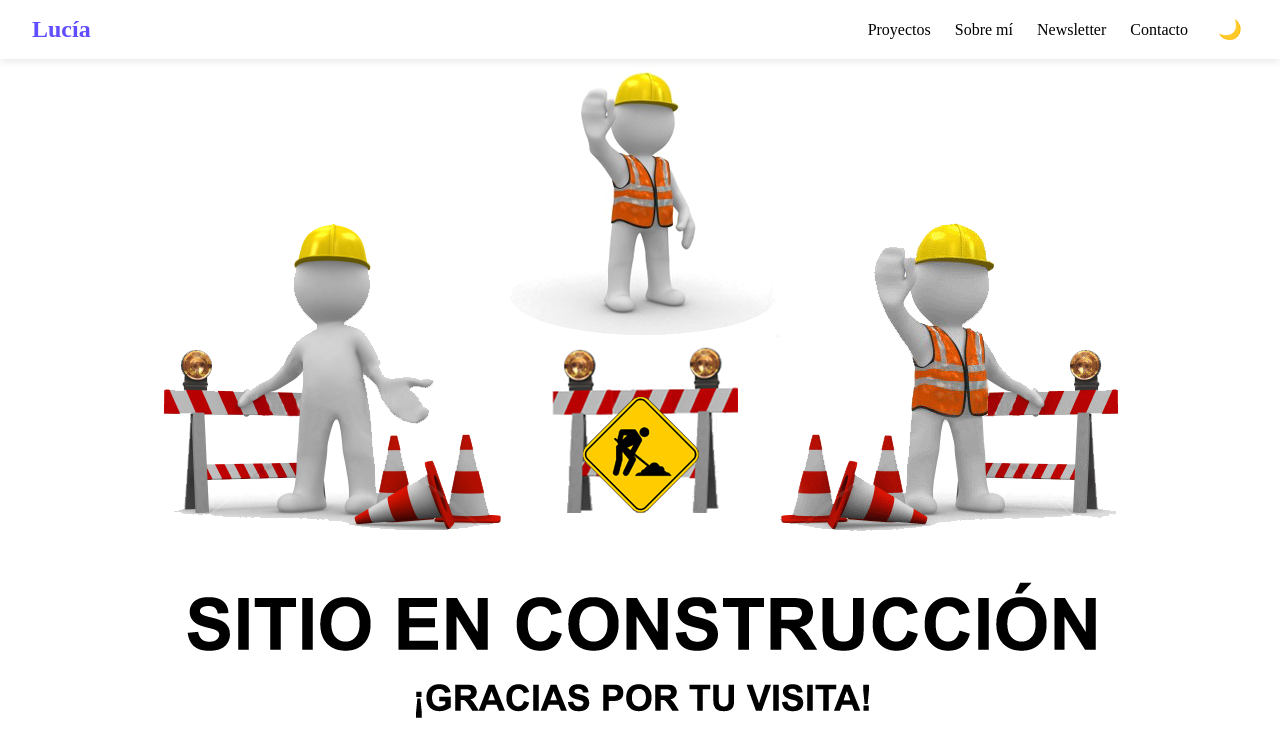
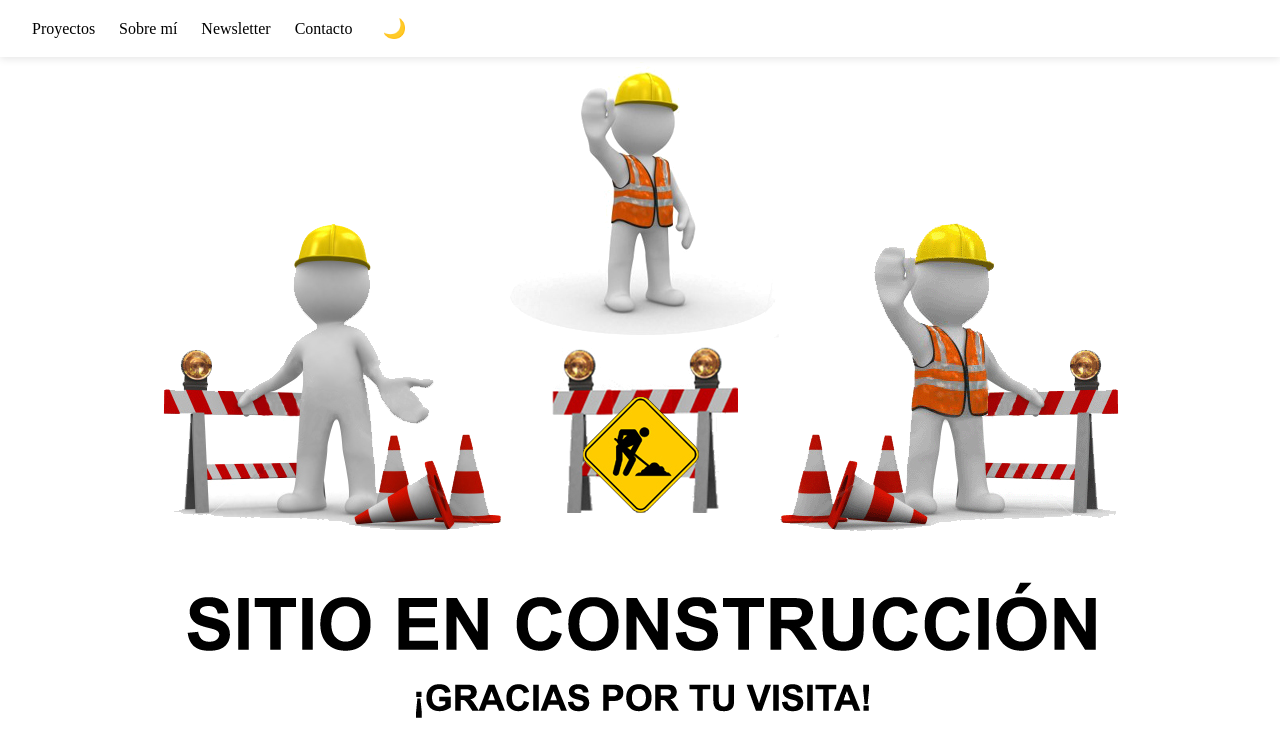
Before and after one commit to luulaa13/portfolio, a React (Vite) app: page /portfolio in a window 1280 px wide. Shown: the top 756 px of the page. Built offline with nearby package versions, Linux system fonts and the light colour scheme; no server answers.

Commit message:
Update Navbar.jsx

```diff
--- a/src/Navbar.jsx
+++ b/src/Navbar.jsx
@@ -27,7 +27,7 @@ const Navbar = () => {
 
   return (
     <nav className="navbar">
-      <div className="logo">Lucía</div>
+
 
       <div className={`nav-links ${menuOpen ? 'open' : ''}`}>
         <a href="#proyectos">Proyectos</a>
```
